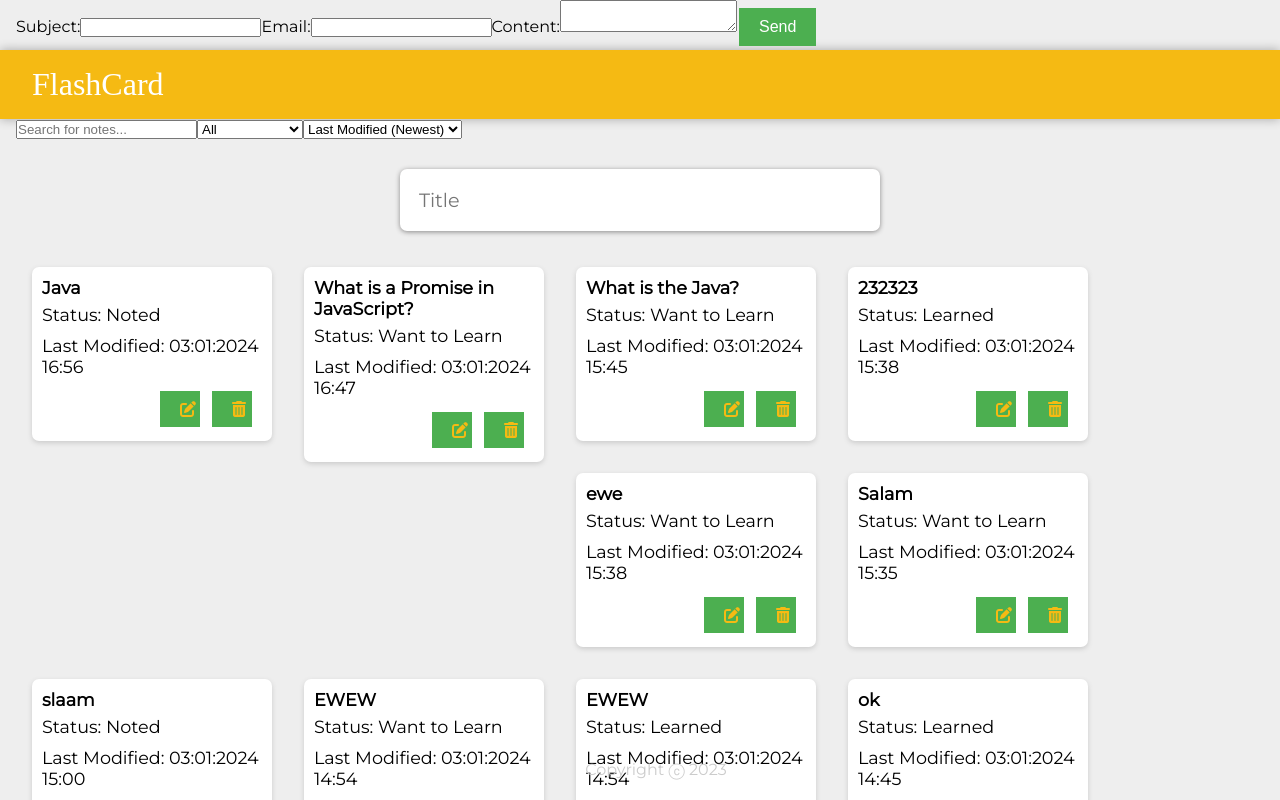
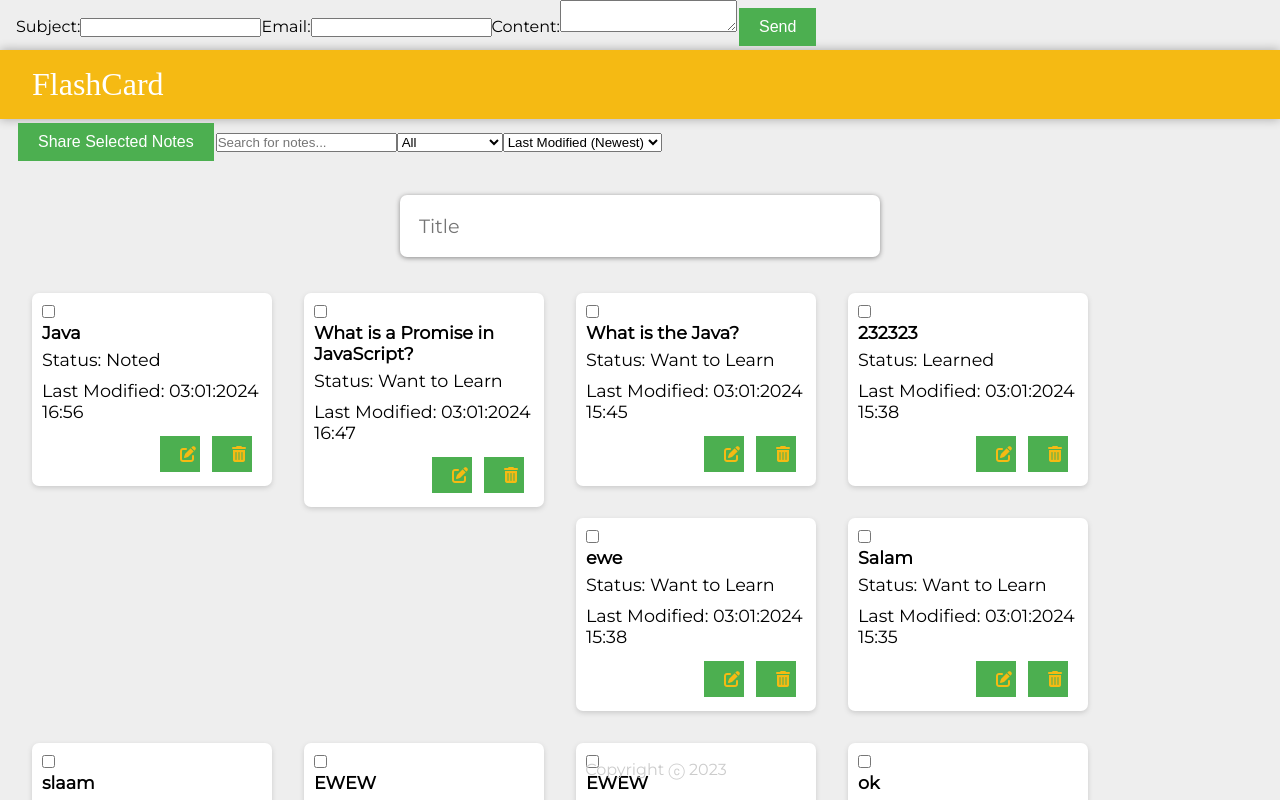
Before and after one commit to daufilataf/WebMobileAssignment3, a React (Create React App) app: page / in a window 1280 px wide. Shown: the top 800 px of the page. Built offline with nearby package versions, Linux system fonts and the light colour scheme; data requests are answered from the project's data file; a web font is replaced by a local one.

Commit message:
Add sharing via email

```diff
--- a/db.json
+++ b/db.json
@@ -13,6 +13,7 @@
       "id": 2
     }
   ],
+
   "flashcards": [
     {
       "question": "What is a Promise in JavaScript?",
--- a/src/components/App.jsx
+++ b/src/components/App.jsx
@@ -8,6 +8,7 @@ import Contact from './Contact';
 
 function App() {
   const [notes, setNotes] = useState([]);
+  const [selectedNotes, setSelectedNotes] = useState([]);
   const [editNote, setEditNote] = useState(null);
   const [filter, setFilter] = useState("All");
   const [sortOption, setSortOption] = useState("LastModifiedDesc");
@@ -137,13 +138,38 @@ function App() {
         return 0;
     }
   });
+  const handleNoteSelection = (id) => {
+    setSelectedNotes(prevSelected => {
+      const newSelected = prevSelected.includes(id)
+                          ? prevSelected.filter(noteId => noteId !== id)
+                          : [...prevSelected, id];
+      console.log("Selected Notes: ", newSelected);
+      return newSelected;
+    });
+  };
 
+
+
+  const shareNotes = () => {
+    const notesToShare = notes.filter(note => selectedNotes.includes(note.id));
+    const notesJson = JSON.stringify(notesToShare, null, 2); // Beautify the JSON string
+
+    // Encode the JSON string to make it safe for URL usage
+    const emailBody = encodeURIComponent(notesJson);
+
+    // Construct the mailto link with subject and body
+    const mailtoLink = `mailto:?subject=Shared Notes&body=${emailBody}`;
+
+    // Open the user's default email client
+    window.location.href = mailtoLink;
+  };
 
   return (
     <div>
             <Contact />
 
       <Header />
+      <button onClick={shareNotes}>Share Selected Notes</button>
       <input
         type="text"
         placeholder="Search for notes..."
@@ -175,7 +201,7 @@ function App() {
     lastModified={noteItem.lastModified}
     onEdit={editNoteHandler}
     onDelete={deleteNote}
-
+    onSelectionToggle={() => handleNoteSelection(noteItem.id)}
         />
       ))}
       <Footer />
--- a/src/components/Note.jsx
+++ b/src/components/Note.jsx
@@ -30,6 +30,11 @@ function Note(props) {
 
   return (
     <div className="note">
+      <input
+  type="checkbox"
+  onChange={() => props.onSelectionToggle(props.id)}
+/>
+
       <div onClick={handleCardClick}>
         <h1>{props.title}</h1>
         {isAnswerVisible && <p>{props.content}</p>}
```
